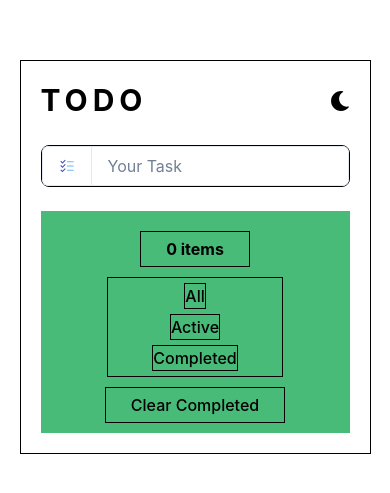
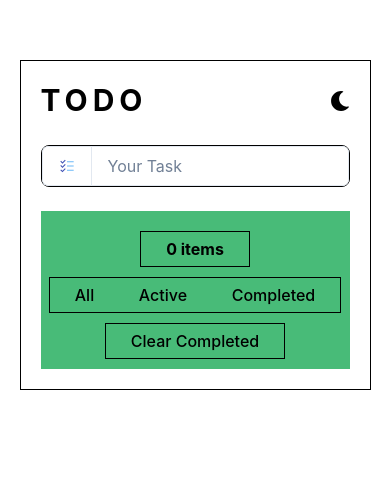
Before and after one commit to SumatM/react_reudx_todo_app, a React (Create React App) app: page / in a window 390 px wide. Shown: the part 109-602 px from the top of the page. Built offline with nearby package versions, Linux system fonts and the light colour scheme.

Commit message:
small screen bug fixed

```diff
--- a/src/component/TodoFilter.jsx
+++ b/src/component/TodoFilter.jsx
@@ -1,60 +1,90 @@
-import { Box, Flex, Text } from "@chakra-ui/react"
-import { useDispatch, useSelector } from "react-redux"
+import { Box, Flex, Text } from "@chakra-ui/react";
+import { useDispatch, useSelector } from "react-redux";
 import { actionClearTodo, actionFilterTodo } from "../redux/action/action";
 import { useEffect, useState } from "react";
 
-
-
 export const TodoFilter = () => {
-
-    const todoStore = useSelector((s)=>s.todoReducer)
+  const todoStore = useSelector((s) => s.todoReducer);
   const todos = todoStore?.backupTodo || [];
   const dispatch = useDispatch();
 
-    function handleActive(){
-       let active = todos.filter((item)=>!item.status)
-       console.log(active);
+  function handleActive() {
+    let active = todos.filter((item) => !item.status);
+    //console.log(active);
     dispatch(actionFilterTodo(active));
   }
 
-    function handleAll(){
-        console.log(todos)
+  function handleAll() {
+   // console.log(todos);
     dispatch(actionFilterTodo(todos));
   }
 
-     function handleCompleted(){
-        let completed = todos.filter((item)=>item.status)
-        console.log(completed);
+  function handleCompleted() {
+    let completed = todos.filter((item) => item.status);
+   // console.log(completed);
     dispatch(actionFilterTodo(completed));
   }
 
-
-
-
-     function handleClearCompleted(){
-        let completed = todos.filter((item)=>!item.status)
-        console.log(completed);
+  function handleClearCompleted() {
+   if (window.confirm('Are you sure you want to delete these item?')) {
+      let completed = todos.filter((item) => !item.status);
+    //console.log(completed);
     dispatch(actionClearTodo(completed));
     }
 
 
+  }
 
   return (
-    <Box bg='green.400' p='10px'>
-    <Flex justify='space-between' flexDir={{base:"column",sm:"column",md:"column",lg:'row'}} alignItems='center'>
-        <Box border={{base:"1px solid",lg:'none'}} p="5px 25px" mt='10px'>
+    <Box bg="green.400" p="10px">
+      <Flex
+        justify="space-between"
+        flexDir={{ base: "column", sm: "column", md: "column", lg: "row" }}
+        alignItems="center"
+      >
+        <Box border={{ base: "1px solid", lg: "none" }} p="5px 25px" mt="10px">
           <Text fontWeight="bold">{todoStore?.todo?.length} items</Text>
         </Box>
-        <Flex w={{base:"45vw",sm:"100%",lg:'25vw'}} justify='space-between' border={{base:"1px solid",lg:'none'}} p="5px 25px"  mt='10px' flexDir={{base:"column",sm:"row"}} alignItems='center'>
-        <Text  border={{base:"1px solid",sm:'none'}} fontWeight="500" _hover={{cursor:"pointer"}} onClick={handleAll}>All</Text>
-        <Text mt='5px' border={{base:"1px solid",sm:'none'}} fontWeight="500" _hover={{cursor:"pointer"}} onClick={handleActive}>Active</Text>
-        <Text mt='5px' border={{base:"1px solid",sm:'none'}} fontWeight="500" _hover={{cursor:"pointer"}}
-        onClick={handleCompleted}>Completed</Text>
+        <Flex
+          w={{ base: "75vw", sm: "100%", lg: "25vw" }}
+          justify="space-between"
+          border={{ base: "1px solid", lg: "none" }}
+          p="5px 25px"
+          mt="10px"
+          alignItems="center"
+        >
+          <Text
+            fontWeight="500"
+            _hover={{ cursor: "pointer" }}
+            onClick={handleAll}
+          >
+            All
+          </Text>
+          <Text
+            fontWeight="500"
+            _hover={{ cursor: "pointer" }}
+            onClick={handleActive}
+          >
+            Active
+          </Text>
+          <Text
+            fontWeight="500"
+            _hover={{ cursor: "pointer" }}
+            onClick={handleCompleted}
+          >
+            Completed
+          </Text>
         </Flex>
-        <Box border={{base:"1px solid",lg:'none'}} p="5px 25px"  mt='10px'>
-        <Text fontWeight="500" _hover={{cursor:"pointer"}} onClick={handleClearCompleted}>Clear Completed</Text>
+        <Box border={{ base: "1px solid", lg: "none" }} p="5px 25px" mt="10px">
+          <Text
+            fontWeight="500"
+            _hover={{ cursor: "pointer" }}
+            onClick={handleClearCompleted}
+          >
+            Clear Completed
+          </Text>
         </Box>
       </Flex>
     </Box>
-  )
-}
+  );
+};
--- a/src/component/TodoInput.jsx
+++ b/src/component/TodoInput.jsx
@@ -13,7 +13,6 @@ export const TodoInput = () => {
   const dispatch = useDispatch();
 
   function handleChange(e){
-    console.log(e.target.value)
     setTask((task)=>e.target.value)
   }
 
```
Lines whose indentation alone changed are shown as unchanged.
